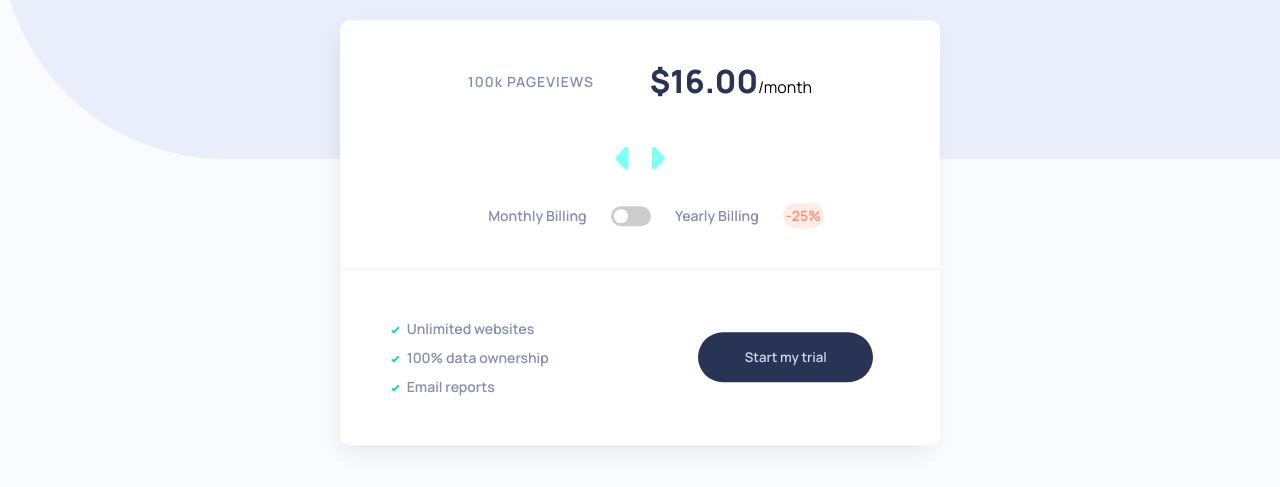
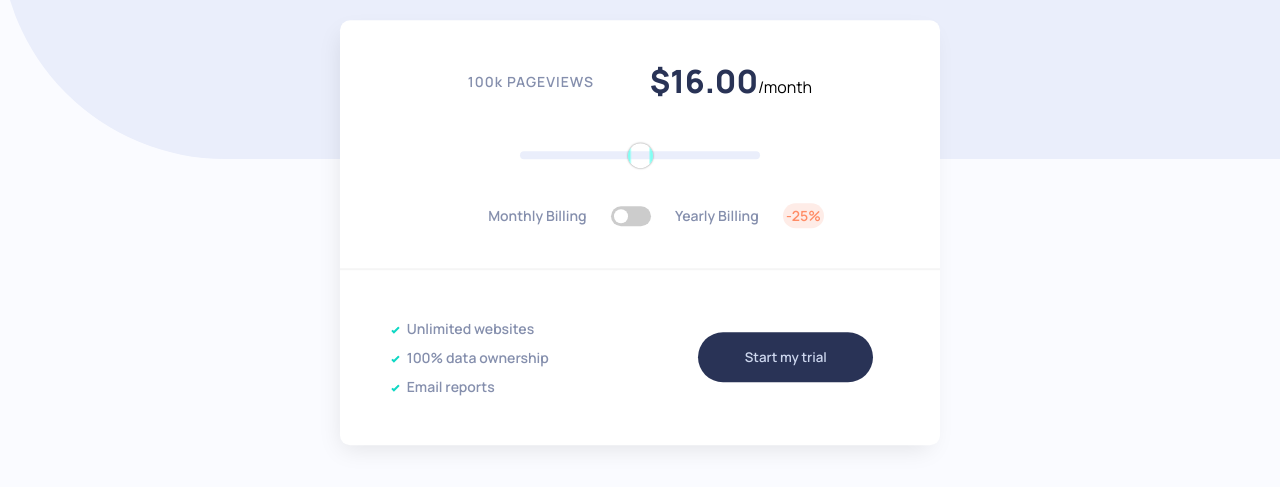
Before and after one commit to michaelr47/Pricing-Component, a plain HTML site: page index.html in a window 1280 px wide. Shown: the part 241-728 px from the top of the page. Drawn offline with Linux system fonts and the light colour scheme.

Commit message:
styling input range slider

```diff
--- a/styles.css
+++ b/styles.css
@@ -10,10 +10,9 @@
     --redBGDiscount: hsl(14, 92%, 95%);
     --redDiscount: hsl(15, 100%, 70%);
     --blueCTA: hsl(226, 100%, 87%);
-
     --whiteContainerBG: hsl(0, 0%, 100%);
     --paleBlueMainBG: hsl(230, 100%, 99%);
-    --graySliderBar:  hsl(224, 65%, 95%);
+    --graySliderBar: hsl(224, 65%, 95%);
     --toggleBackgroundBlue: hsl(223, 50%, 87%);
     --grayBlueText: hsl(225, 20%, 60%);
     --darkBlueText: hsl(227, 35%, 25%);
@@ -48,7 +47,6 @@ header {
     position: relative;
     width: 300px;
     height: 250px;
-
 }
 
 .innerHeader img {
@@ -77,6 +75,7 @@ h1 {
     color: var(--grayBlueText);
     font-weight: 600;
 }
+
 .container {
     width: 350px;
     height: 425px;
@@ -91,7 +90,6 @@ h1 {
     flex-direction: column;
     justify-content: space-evenly;
     align-items: center;
-
 }
 
 .views {
@@ -106,49 +104,45 @@ h1 {
 }
 
 input[type="range"] {
+    -webkit-appearance: none;
     appearance: none;
-    background-color: var(--graySliderBar);
+    width: 15rem;
+    height: 8px;
+    background: var(--graySliderBar);
+    border-radius: 5px;
     cursor: pointer;
-    width: 15rem;
-    border-radius: 15px;
-
-   }
+}
 
 input[type="range"]::-webkit-slider-thumb {
-   -webkit-appearance: none;
-   cursor: pointer;
-   z-index: 3;
-   position: relative;
+    -webkit-appearance: none;
+    appearance: none;
+    width: 25px;
+    height: 25px;
+    background: url('./images/icon-slider.svg') no-repeat center;
+    background-size: cover;
+    border-radius: 50%;
+    cursor: pointer;
+    box-shadow: 0 0 2px rgba(0, 0, 0, 0.5);
 }
 
-#selector {
-    height: 100%;
-    width: 50px;
-    position: absolute;
-    bottom: -20px;
-    left: 50%;
-    transform: translateX(-50%);
-    z-index: 2;
+input[type="range"]::-moz-range-thumb {
+    width: 25px;
+    height: 25px;
+    background: url('./images/icon-slider.svg') no-repeat center;
+    background-size: cover;
+    border-radius: 50%;
+    cursor: pointer;
+    box-shadow: 0 0 2px rgba(0, 0, 0, 0.5);
 }
 
-.sliderBtn {
-    height: 30px;
-    width: 100%;
-    background-image: url('./images/icon-slider.svg');
-    background-size: cover;
-    background-position: center;
-    border-radius: 50%;
-    position: absolute;
-    bottom: 50%;
-}
 .price {
     font-size: 32px;
     font-weight: 800;
-    color: var(--darkBlueText)
+    color: var(--darkBlueText);
 }
 
 .billing {
-   font-size: 14px;
+    font-size: 14px;
     font-weight: 600;
     color: var(--grayBlueText);
     width: 90%;
@@ -192,6 +186,7 @@ input[type="range"]::-webkit-slider-thumb {
 .slider:hover {
     background-color: var(--aquaSliderBG);
 }
+
 .slider:before {
     position: absolute;
     content: "";
@@ -249,9 +244,11 @@ ul {
 li {
     margin: 10px 0px;
 }
+
 .month:nth-child(even) {
     display: none;
 }
+
 .month:nth-child(odd) {
     display: block;
 }
@@ -260,21 +257,23 @@ li {
     .container {
         width: 600px;
     }
+
     .billing {
         width: 60%;
         margin-left: 2rem;
     }
+
     .flex {
-
         width: 100%;
         flex-direction: row;
         justify-content: space-around;
-
         align-items: center;
     }
+
     .trialButton {
         height: 50px;
     }
+
     .numbers {
         width: 400px;
         display: flex;
@@ -285,6 +284,7 @@ li {
     .month:nth-child(odd) {
         display: none;
     }
+
     .month:nth-child(even) {
         display: block;
     }
```
